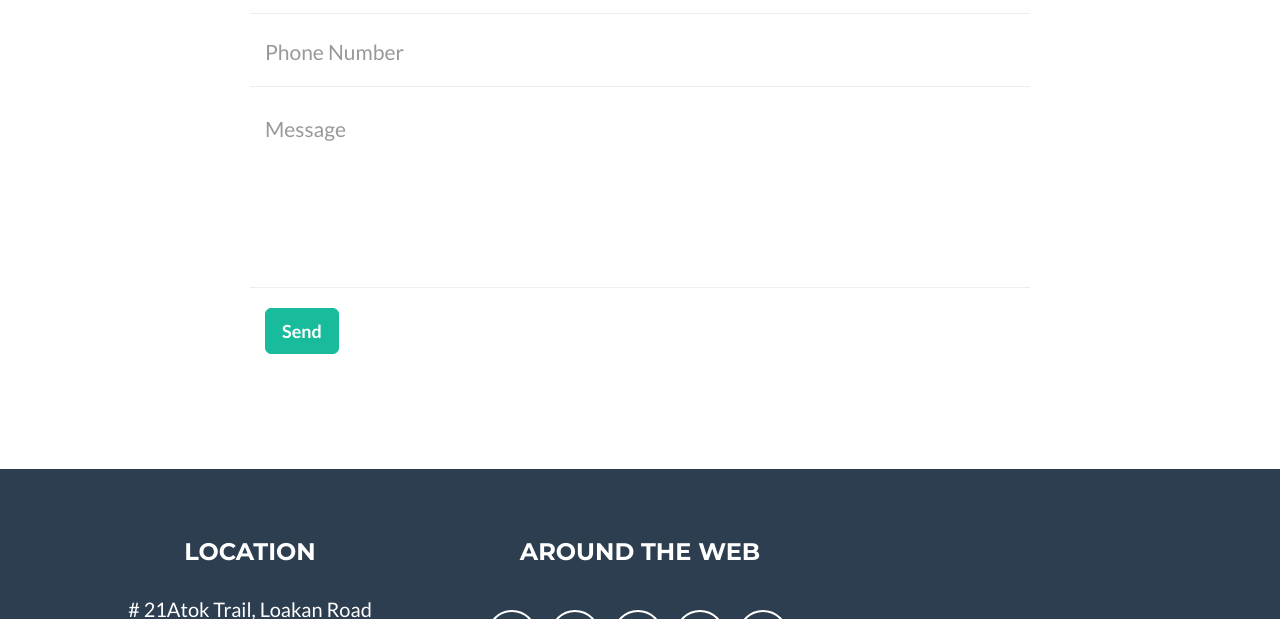
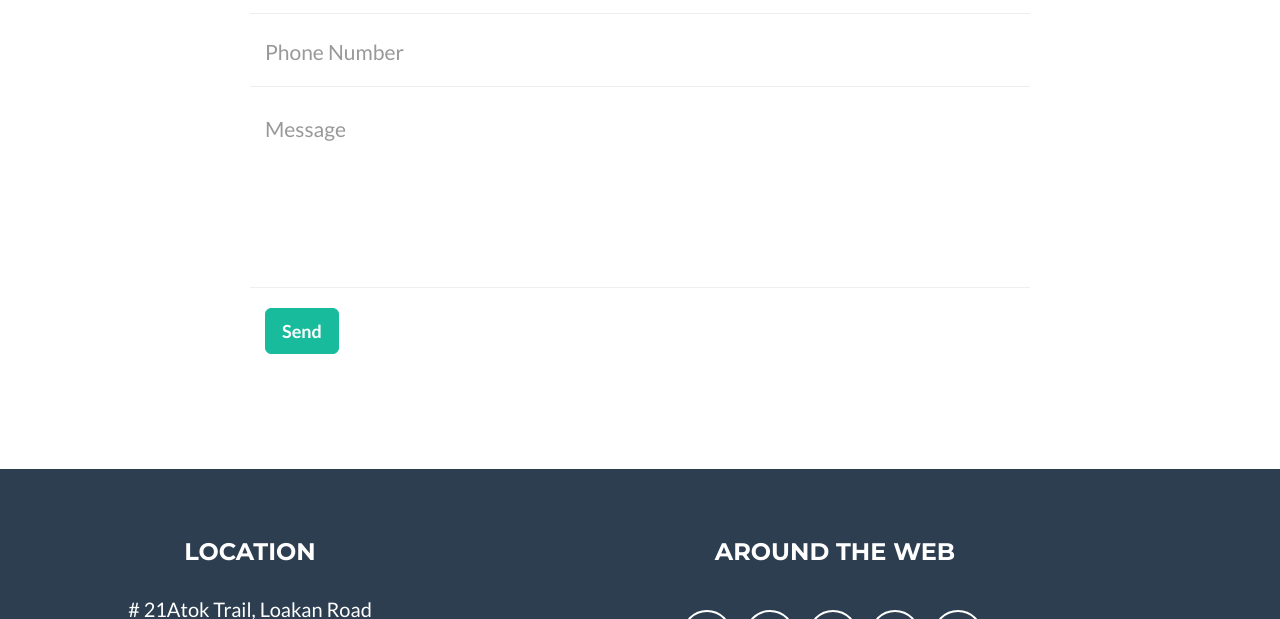
Before and after one commit to ivancruzagacer/ivancruzagacer.github.io, a website: page index.html in a window 1280 px wide. Shown: the part 2366-2985 px from the top of the page. Drawn offline with nearby package versions, Linux system fonts and the light colour scheme.

Commit message:
Update index.html

```diff
--- a/index.html
+++ b/index.html
@@ -238,7 +238,7 @@
                         <p># 21Atok Trail, Loakan Road
                             <br>Baguio City, Philippies</p>
                     </div>
-                    <div class="footer-col col-md-4" style="margin left">
+                    <div class="footer-col col-md-8">
                         <h3>Around the Web</h3>
                         <ul class="list-inline">
                             <li>
```
